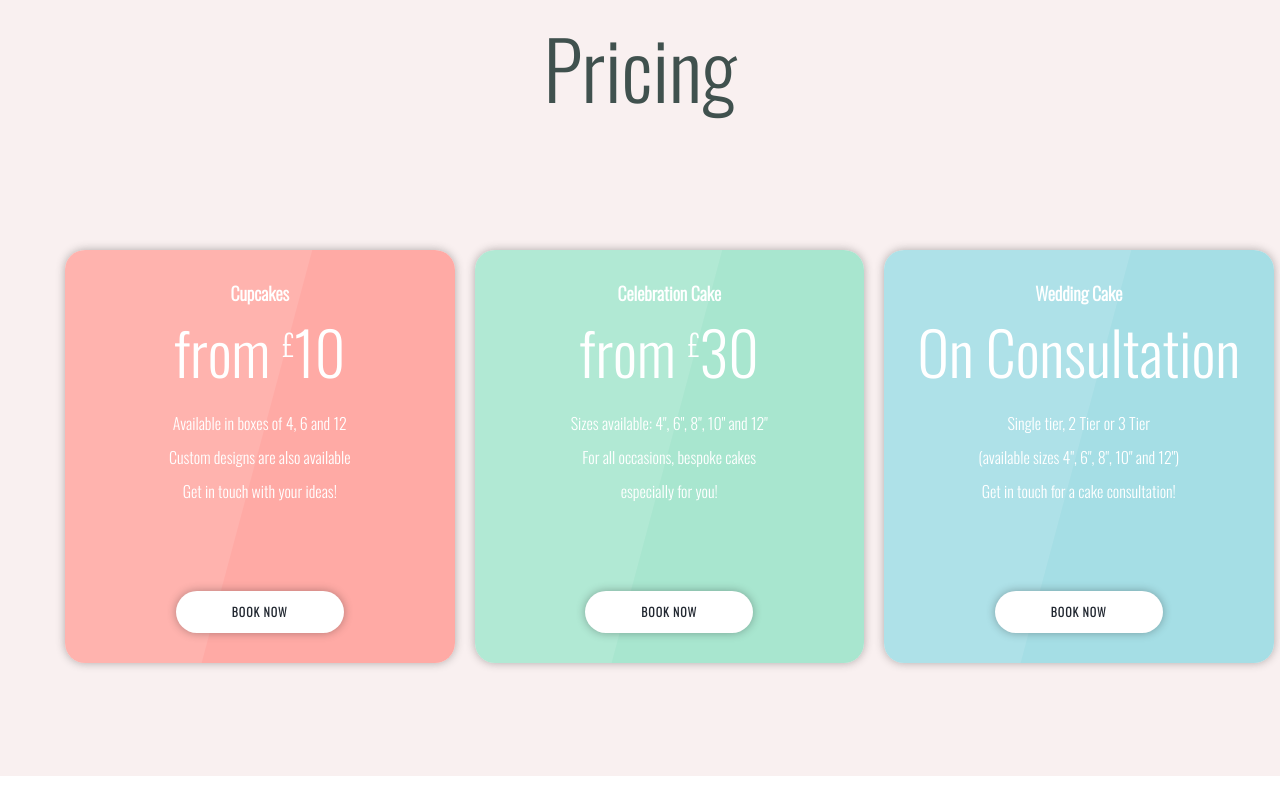
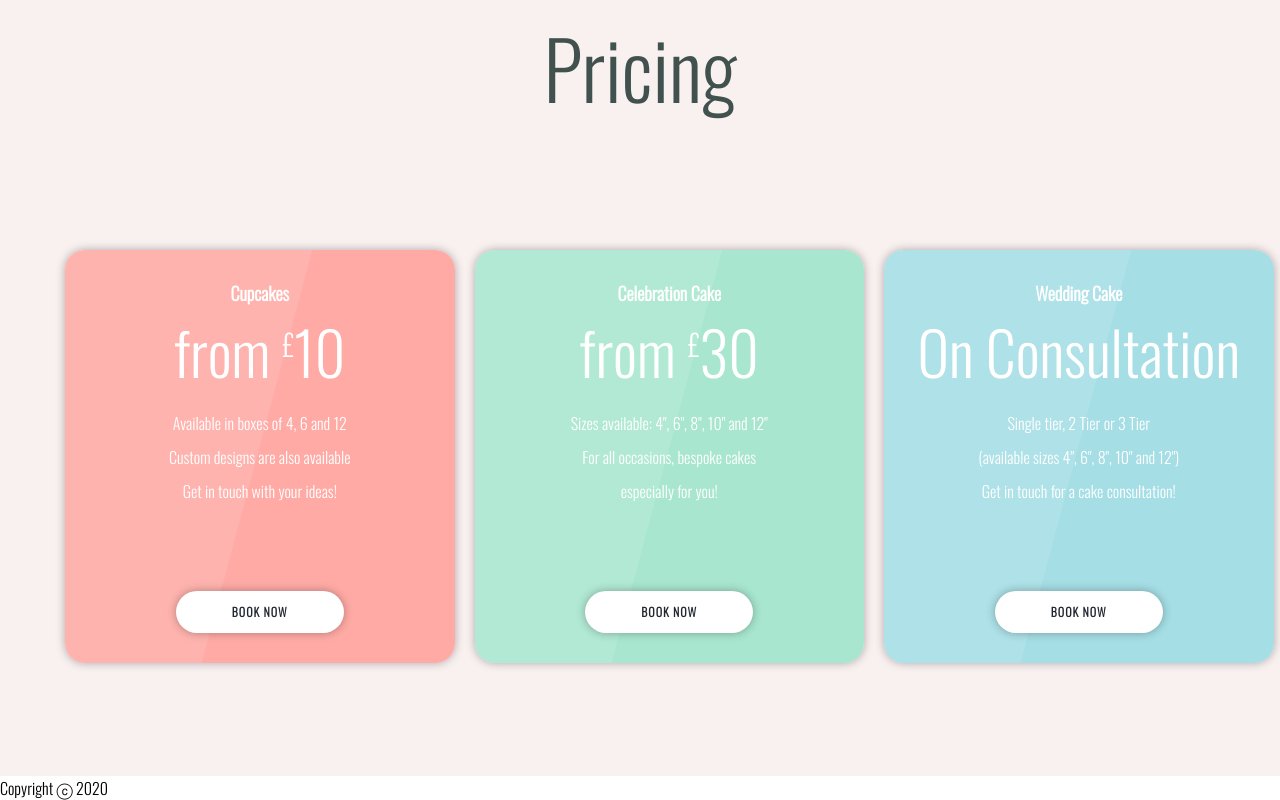
Before and after one commit to ChrisKirbyDev/Cakes, a React (Create React App) app: page / in a window 1280 px wide. Shown: the part 2993-3793 px from the top of the page. Before the commit the page ends 3769 px from the top, so only its background shows below. Built offline with nearby package versions, Linux system fonts and the light colour scheme.

Commit message:
install react icon dependency

```diff
--- a/package.json
+++ b/package.json
@@ -40,6 +40,7 @@
     "webpack-dev-server": "^3.11.0"
   },
   "dependencies": {
-    "react-hot-loader": "^4.3.11"
+    "react-hot-loader": "^4.3.11",
+    "react-icons": "^3.10.0"
   }
 }
--- a/src/Components/Common/contact.js
+++ b/src/Components/Common/contact.js
@@ -0,0 +1,15 @@
+import React from "react";
+
+function Contact(){
+  const currentYear = new Date().getFullYear();
+  return (
+    <footer>
+        <div className="contact-container">
+
+        </div>
+        <p>Copyright ⓒ {currentYear}</p>
+    </footer>
+  )
+}
+
+export default Contact;
--- a/src/Components/Pages/Home.js
+++ b/src/Components/Pages/Home.js
@@ -5,6 +5,7 @@ import Header from "../common/header";
 import Portfolio from "../common/portfolio";
 import About from "../common/about";
 import Pricing from "../common/pricing";
+import Contact from "../common/contact";
 
 function Home(){
         return (
@@ -13,6 +14,7 @@ function Home(){
                 <Portfolio />
                 <About />
                 <Pricing />
+                <Contact />
             </div>
         )
 }
--- a/src/styles/styles.css
+++ b/src/styles/styles.css
@@ -4,3 +4,4 @@
 @import "modules/_portfolio.css";
 @import "modules/_about.css";
 @import "modules/_pricing.css";
+@import "modules/_contact.css";
```
Also changed, not shown: src/styles/modules/_contact.css (added), 1 other file (tests, documents, lock files or other folders).
